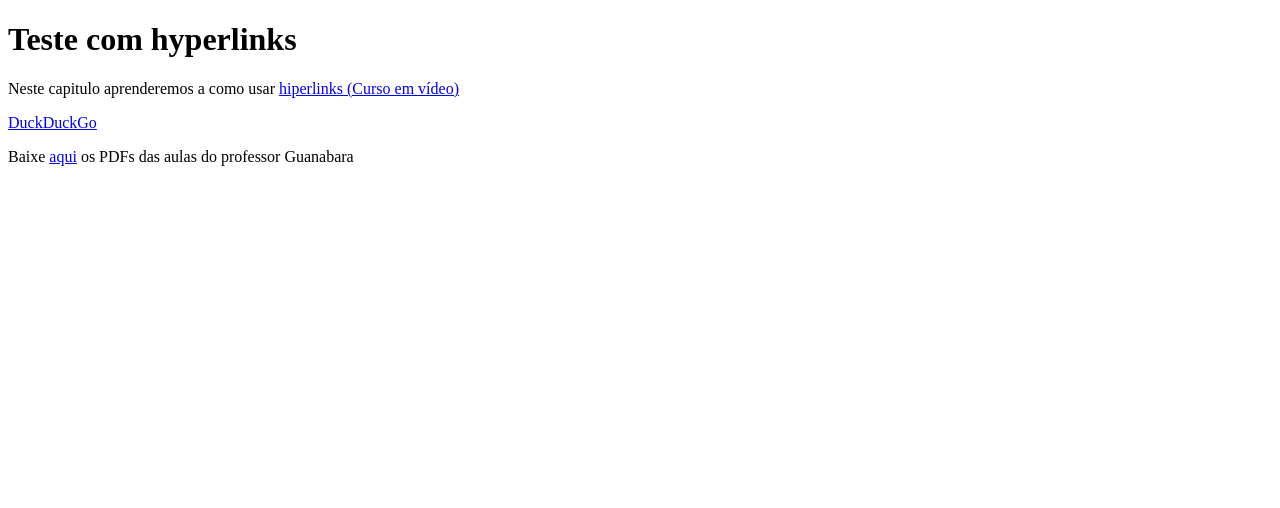
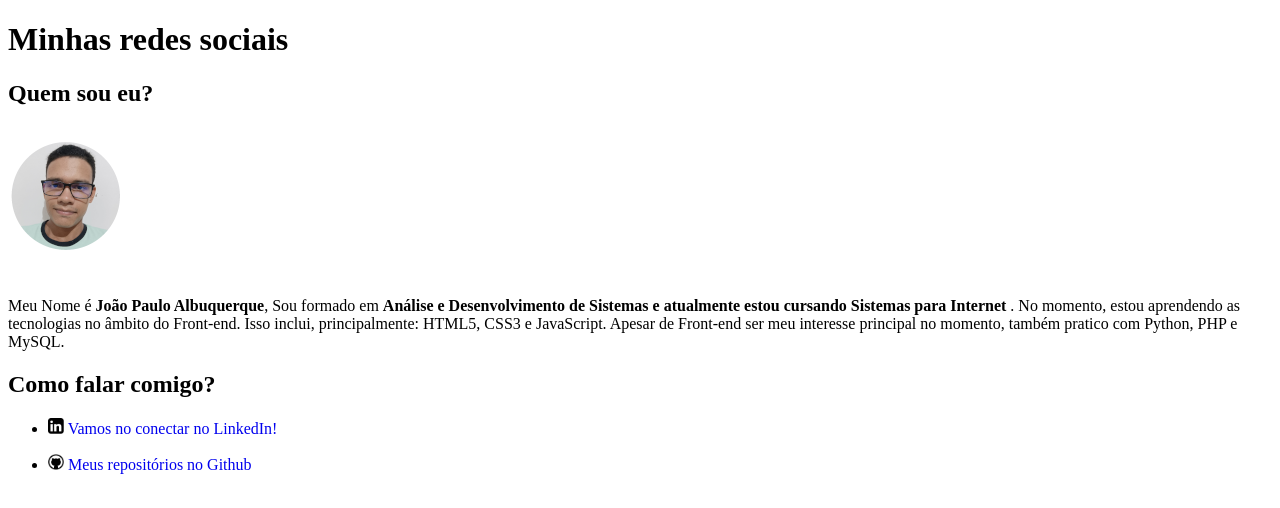
Before and after one commit to jpaulo1880/Curso-em-video-desafio-d005, a plain HTML site: page index.html in a window 1280 px wide. Drawn offline with Linux system fonts and the light colour scheme.

Commit message:
initial upload

```diff
--- /dev/null
+++ b/css/style.css
@@ -0,0 +1,3 @@
+a {
+  text-decoration: none;
+}
--- a/index.html
+++ b/index.html
@@ -3,28 +3,52 @@
   <head>
     <meta charset="UTF-8" />
     <meta name="viewport" content="width=device-width, initial-scale=1.0" />
-    <title>Teste com links - Guanabara</title>
+    <title>Quem sou eu?</title>
+    <link rel="shortcut icon" href="favicon.ico" type="image/x-icon" />
+    <link rel="stylesheet" href="./css/style.css" />
   </head>
   <body>
-    <h1>Teste com hyperlinks</h1>
+    <h1>Minhas redes sociais</h1>
+    <h2>Quem sou eu?</h2>
+    <img src="./images/pfp.png" alt="Imagem de perfil" />
     <p>
-      Neste capitulo aprenderemos a como usar
-      <a href="https://cursoemvideo.com">hiperlinks (Curso em vídeo)</a>
+      Meu Nome é <strong>João Paulo Albuquerque</strong>, Sou formado em
+      <b>
+        Análise e Desenvolvimento de Sistemas e atualmente estou cursando
+        Sistemas para Internet </b
+      >. No momento, estou aprendendo as tecnologias no âmbito do Front-end.
+      Isso inclui, principalmente: HTML5, CSS3 e JavaScript. Apesar de Front-end
+      ser meu interesse principal no momento, também pratico com Python, PHP e
+      MySQL.
     </p>
-    <a target="_blank" rel="external" href="https://duckduckgo.com"
-      >DuckDuckGo</a
-    >
-    <p>
-      Baixe
-      <a
-        target="_blank"
-        rel="external"
-        download="kaz9jb.pdf"
-        type="application/pdf"
-        href="https://files.catbox.moe/kaz9jb.pdf"
-        >aqui</a
-      >
-      os PDFs das aulas do professor Guanabara
-    </p>
+    <h2><b>Como falar comigo?</b></h2>
+    <ul>
+      <li>
+        <a
+          href="https://www.linkedin.com/in/jo%C3%A3o-paulo-albuquerque-9873241a6/"
+        >
+          <img
+            src="./images/linkedin.png"
+            width="16"
+            height="16"
+            alt="Linkedin icon"
+          />
+          Vamos no conectar no LinkedIn!</a
+        >
+      </li>
+    </ul>
+    <ul>
+      <li>
+        <a href="https://github.com/jpaulo1880?tab=repositories"
+          ><img
+            src="./images/github.png"
+            width="16"
+            height="16"
+            alt="Github icon"
+          />
+          Meus repositórios no Github</a
+        >
+      </li>
+    </ul>
   </body>
 </html>
```
Also changed, not shown: favicon.ico (added), images/github.png (added), images/linkedin.png (added), images/pfp.png (added).
